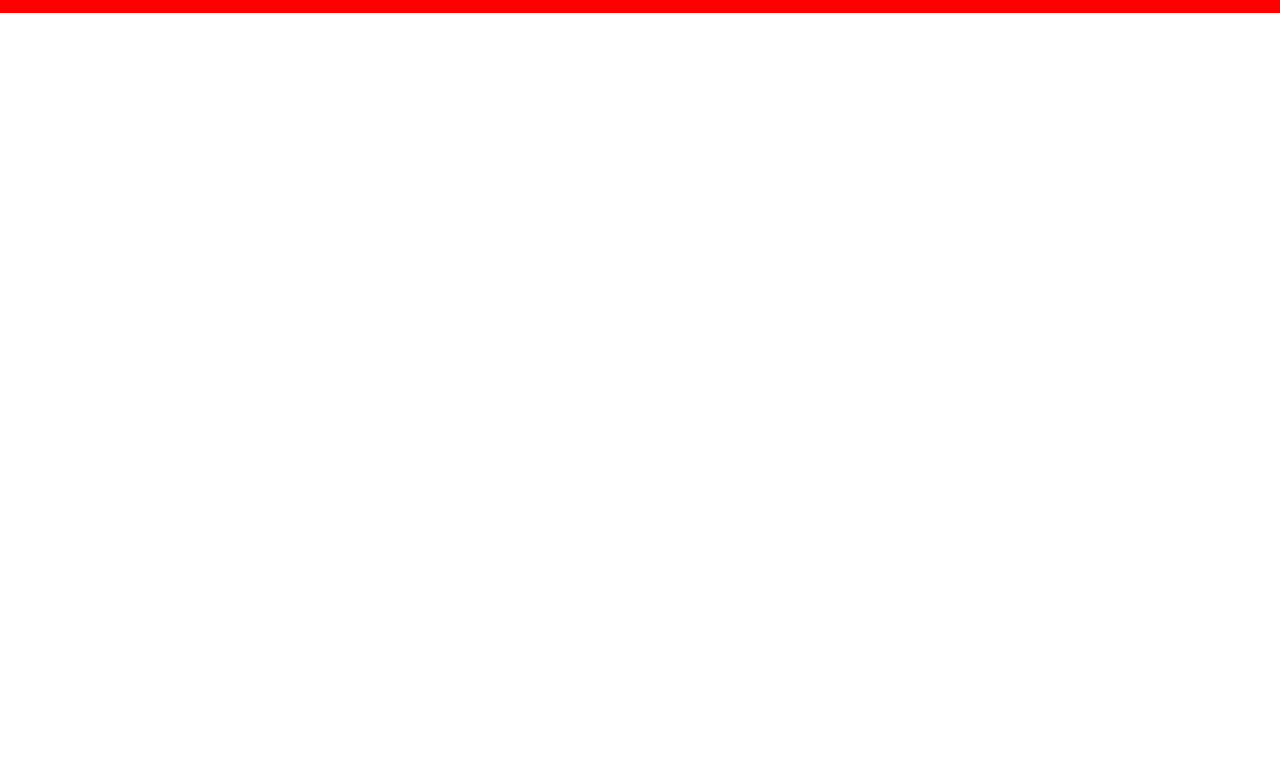
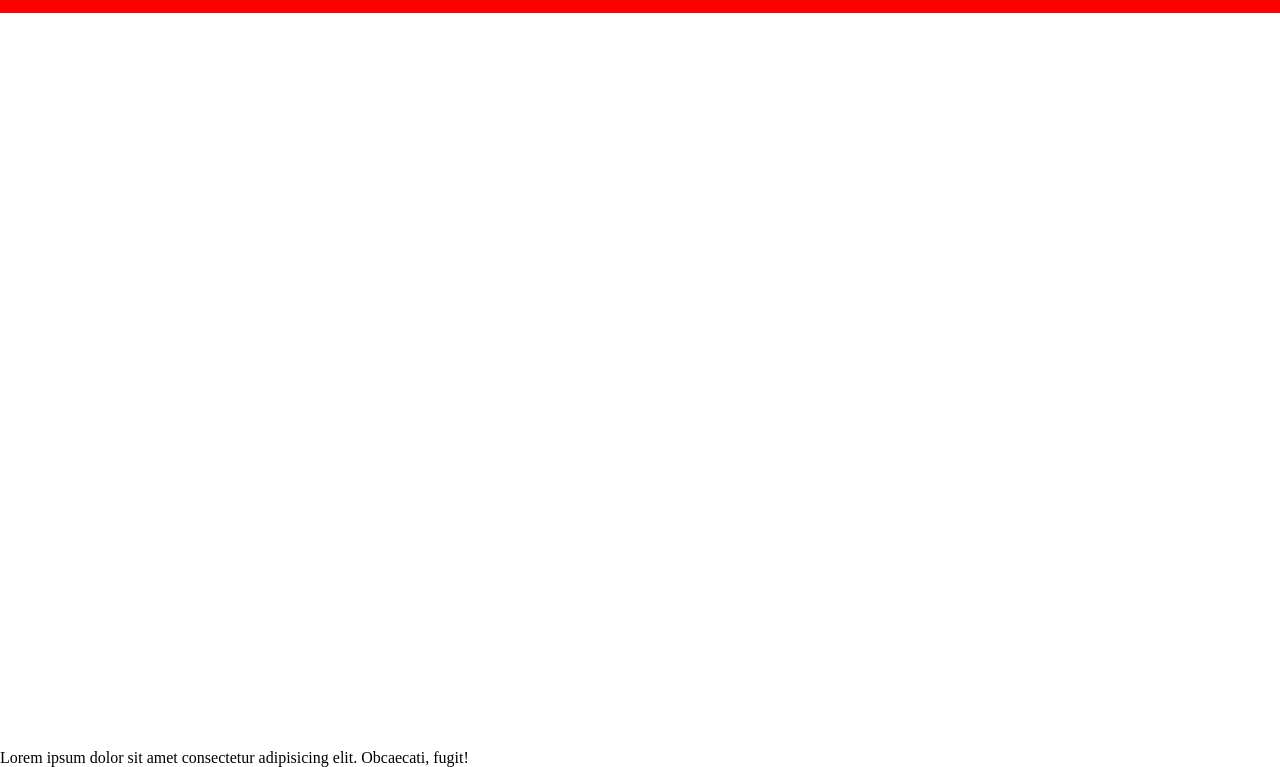
Before and after one commit to habibx792/GitPRactice, a plain HTML site: page index.html in a window 1280 px wide. Shown: the part 51-818 px from the top of the page. Drawn offline with Linux system fonts and the light colour scheme.

Commit message:
i added lorme

```diff
--- a/index.html
+++ b/index.html
@@ -19,5 +19,8 @@
             </ul>
         </nav>
     </div>
+    <div>
+        <p>Lorem ipsum dolor sit amet consectetur adipisicing elit. Obcaecati, fugit!</p>
+    </div>
 </body>
 </html>
```
